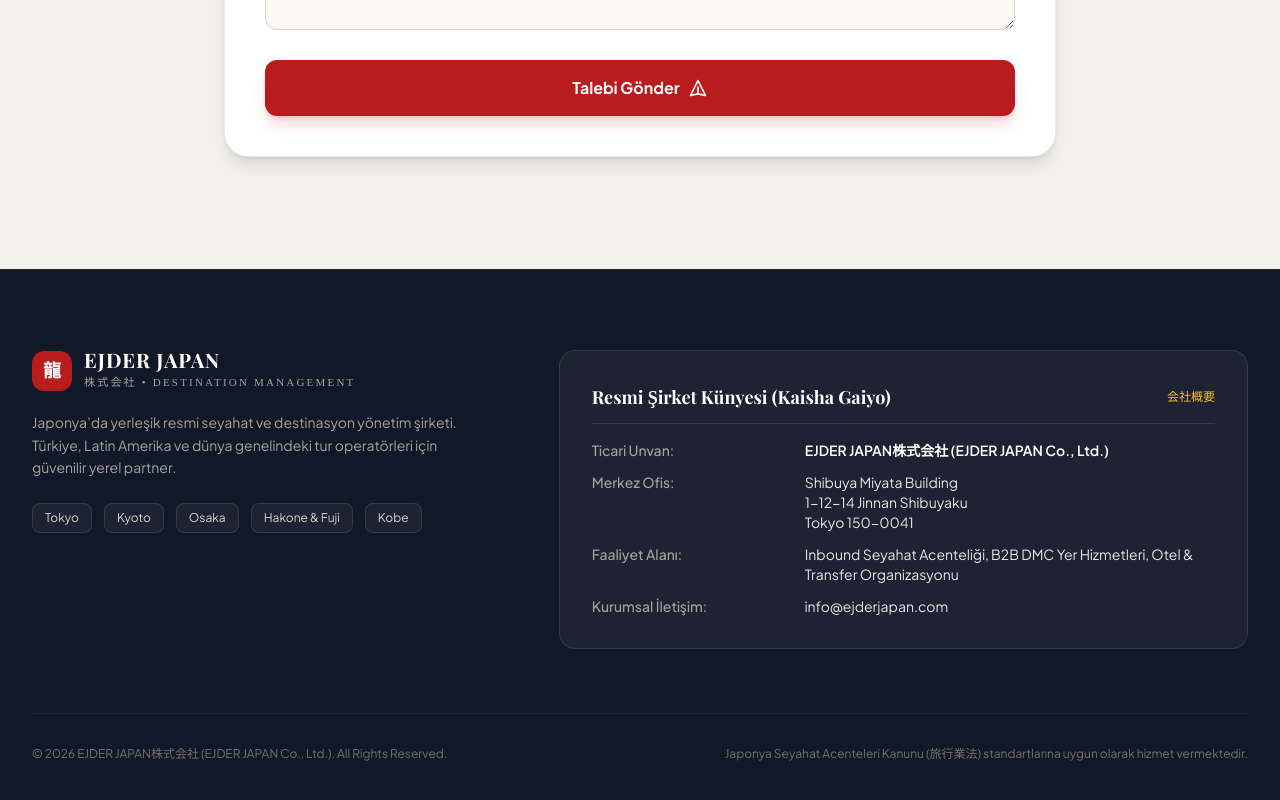
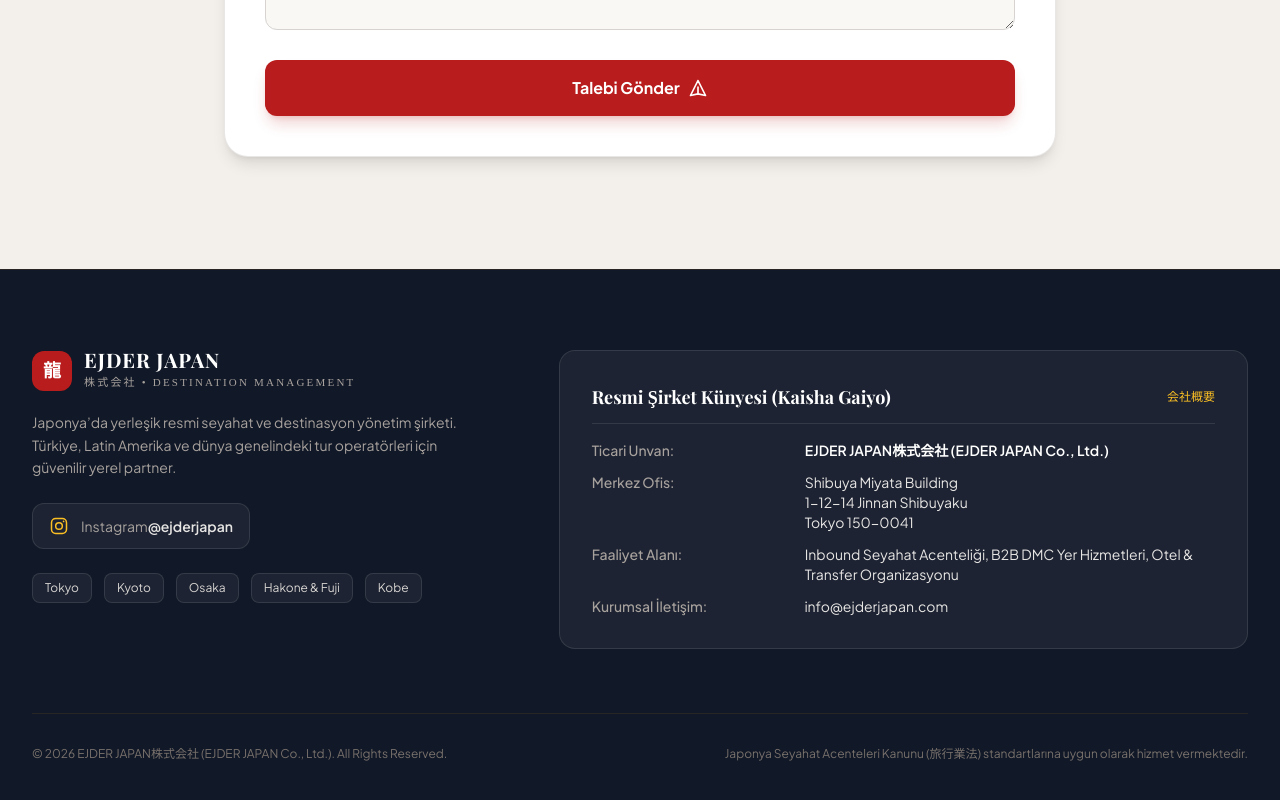
Before and after one commit to resulersurer/ejder-japan, an Angular app: page / in a window 1280 px wide. Shown: the part 4720-5520 px from the top of the page. Built offline with nearby package versions, Linux system fonts and the light colour scheme; a web font is replaced by a local one.

Commit message:
Add Ejder Japan Instagram link to footer

```diff
--- a/src/app/app.html
+++ b/src/app/app.html
@@ -508,6 +508,14 @@
                         </div>
                     </div>
                     <p class="text-sm text-stone-400 leading-relaxed mb-6 max-w-md" [innerHTML]="t('footer_about')"></p>
+                    <a href="https://www.instagram.com/ejderjapan/" target="_blank" rel="noopener noreferrer" aria-label="Instagram: @ejderjapan" class="inline-flex items-center gap-3 rounded-xl border border-white/10 bg-white/5 px-4 py-3 mb-6 text-sm text-stone-200 hover:bg-white/10 hover:text-white transition-colors">
+                        <svg class="w-5 h-5 text-amber-400" viewBox="0 0 24 24" fill="none" stroke="currentColor" stroke-width="1.8" aria-hidden="true">
+                            <rect x="3" y="3" width="18" height="18" rx="5"></rect>
+                            <circle cx="12" cy="12" r="4"></circle>
+                            <circle cx="17.5" cy="6.5" r="1" fill="currentColor" stroke="none"></circle>
+                        </svg>
+                        <span><span class="text-stone-400">Instagram</span> <span class="font-semibold">&#64;ejderjapan</span></span>
+                    </a>
                     <div class="flex flex-wrap gap-3 text-xs">
                         <span class="px-3 py-1.5 rounded-lg bg-white/5 border border-white/10 text-stone-300">Tokyo</span>
                         <span class="px-3 py-1.5 rounded-lg bg-white/5 border border-white/10 text-stone-300">Kyoto</span>
```
